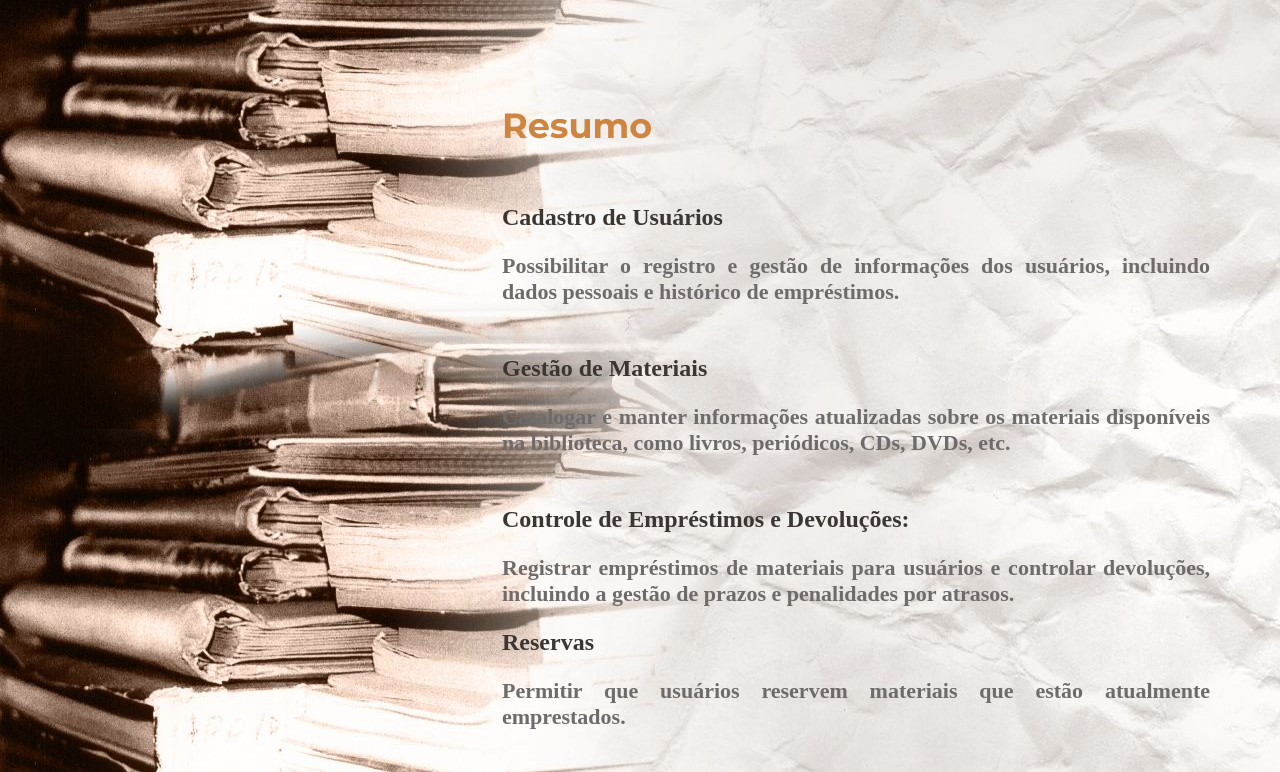
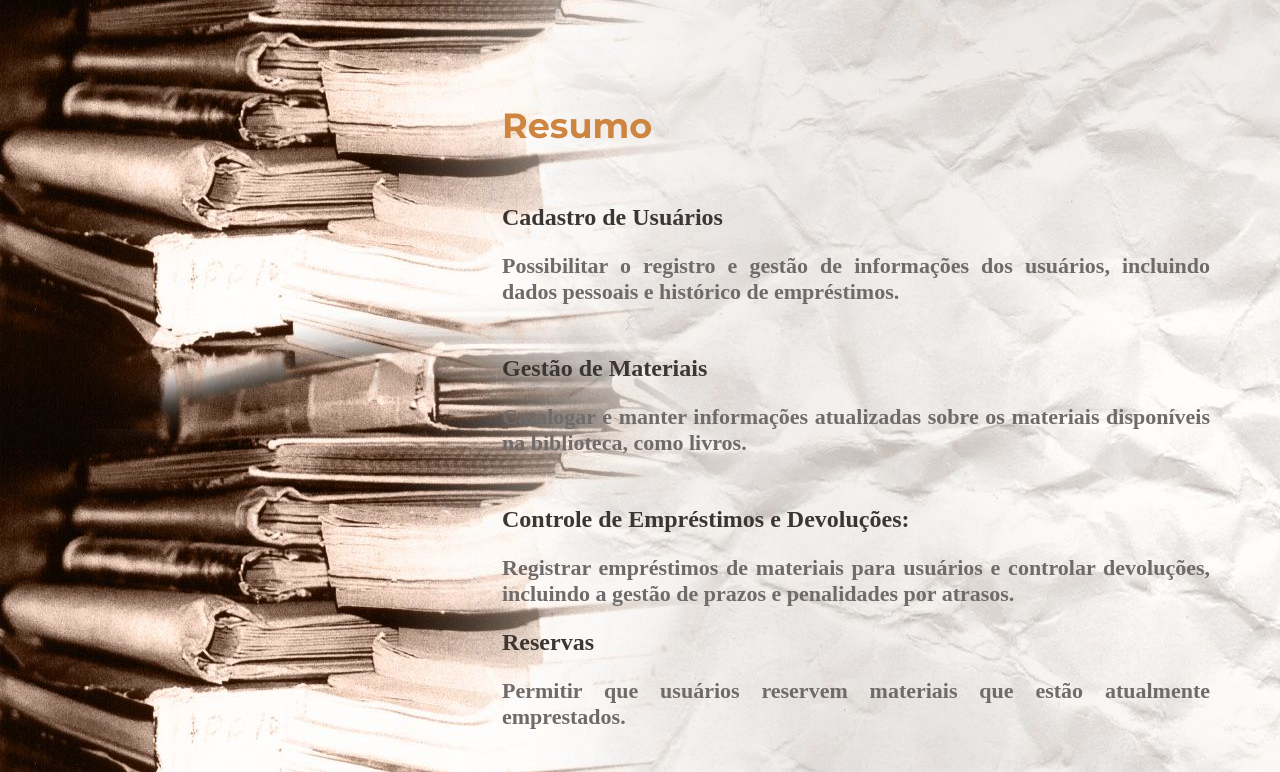
Before and after one commit to tomaspreira08/An-lise-de-Sistemas-0811, a plain HTML site: page index.html in a window 1280 px wide. Shown: the part 2238-3010 px from the top of the page. Drawn offline with Linux system fonts and the light colour scheme; some packages are replaced by stand-ins of ours; a script that the page names is missing.

Commit message:
alteracao do img

```diff
--- a/index.html
+++ b/index.html
@@ -116,7 +116,7 @@
     <div class="segurança">
         Gestão de Materiais
     </div>
-    <h3>Catalogar e manter informações atualizadas sobre os materiais disponíveis na biblioteca, como livros, periódicos, CDs, DVDs, etc.</h3>
+    <h3>Catalogar e manter informações atualizadas sobre os materiais disponíveis na biblioteca, como livros.</h3>
     <br>
     <div class="segurança">
         Controle de Empréstimos e Devoluções:
```
